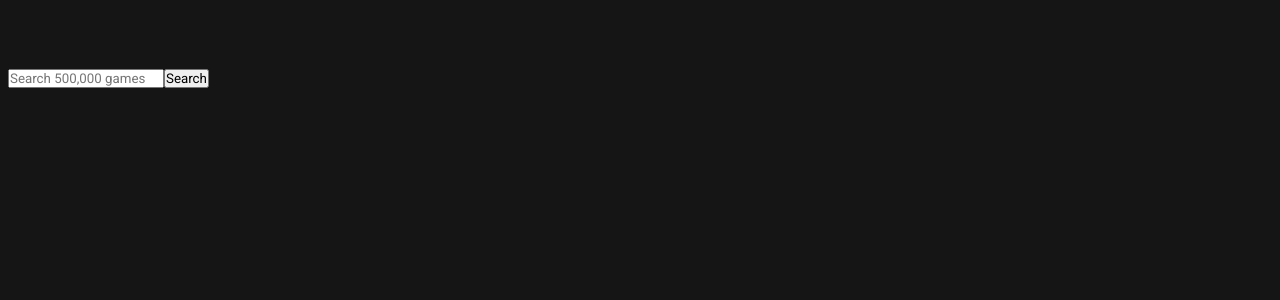
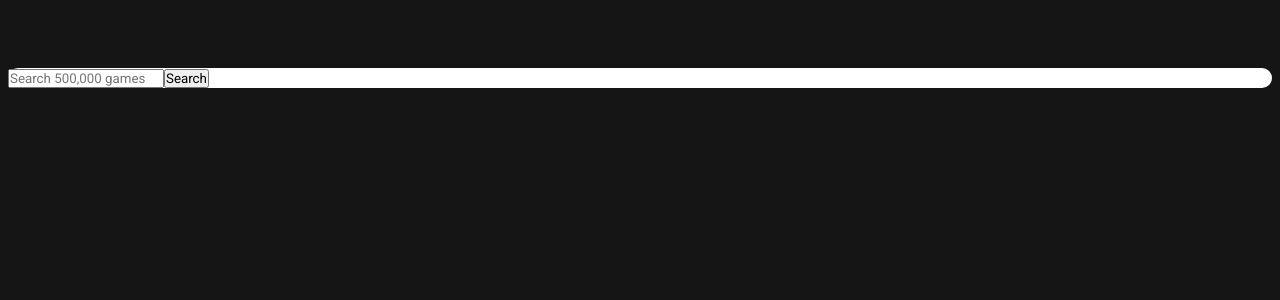
Before and after one commit to Denis-Tojaga/TaskReminderApp, an Angular app: page / in a window 1280 px wide. Shown: the top 300 px of the page. Built offline with nearby package versions, Linux system fonts and the light colour scheme; what angular-gauge would draw is missing.

Commit message:
//making changes

```diff
--- a/src/app/components/search-bar/search-bar.component.css
+++ b/src/app/components/search-bar/search-bar.component.css
@@ -0,0 +1,6 @@
+.search-container{
+    width:100%;
+    height:100%;
+    background-color: white;
+    border-radius: 20px;
+}
--- a/src/app/components/search-bar/search-bar.component.ts
+++ b/src/app/components/search-bar/search-bar.component.ts
@@ -7,9 +7,14 @@ import { Component, OnInit } from '@angular/core';
 })
 export class SearchBarComponent implements OnInit {
 
-  constructor() { }
-
-  ngOnInit(): void {
+  constructor() {
+    console.log("search bar is created !");
   }
 
+  //implementing the OnInit hook from OnInit interface
+  ngOnInit(): void {
+    console.log("OnInit is called ehhe!");
+  }
+
+
 }
```
Also changed, not shown: tsconfig.json (line endings or trailing spaces).
